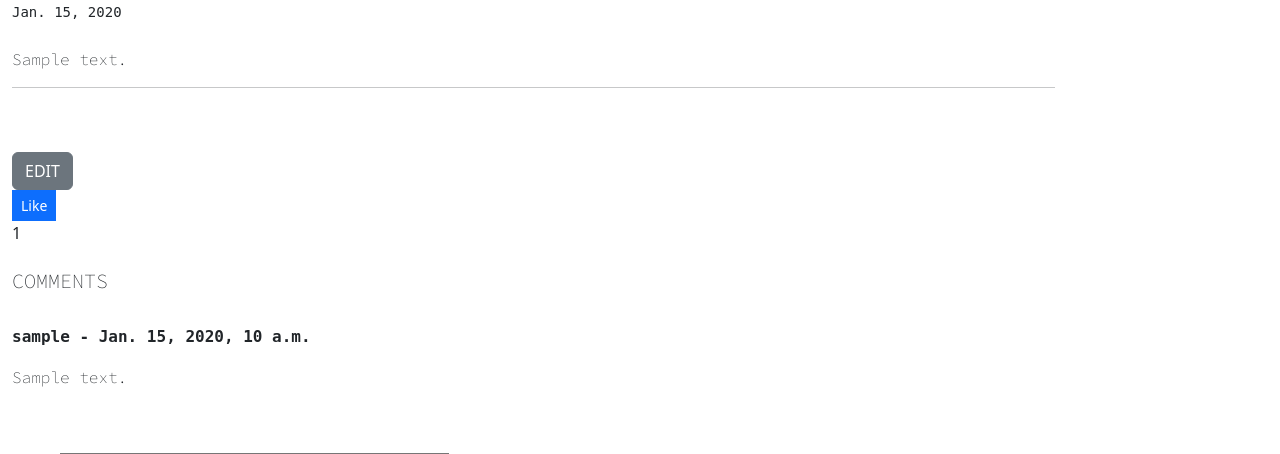
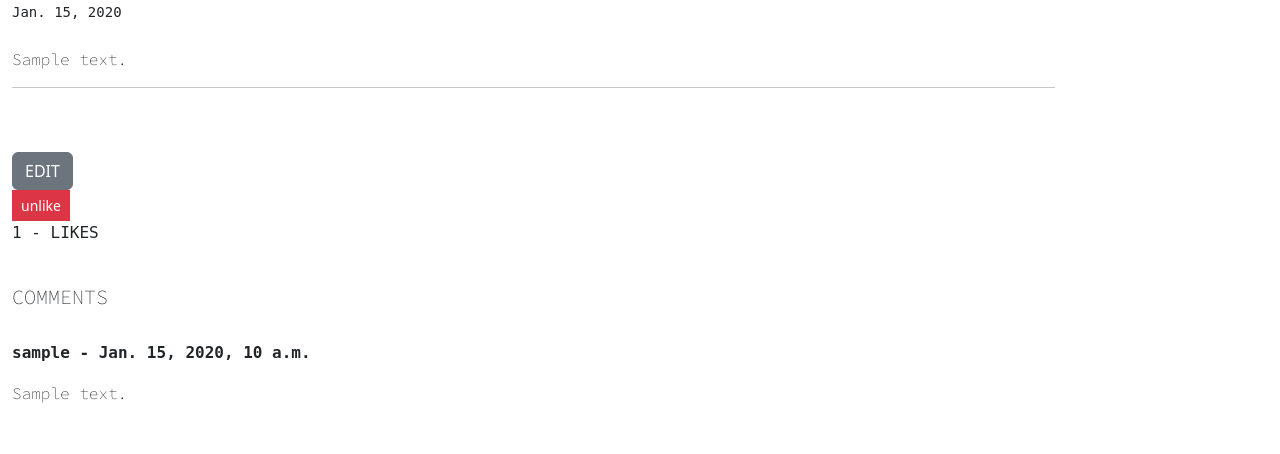
Before and after one commit to NickWaldock/talk-practice-forum-p4, a Django app: page /article/1 in a window 1280 px wide. Shown: the part 343-797 px from the top of the page. Run offline with Django 3.2, Linux system fonts and the light colour scheme; a user stored in the database is signed in; tables that the repository leaves empty hold one stand-in row (values such as "Sample post"); some libraries are stand-ins or nearby versions; some web fonts are replaced.

Commit message:
Add unlike button and display number of likes

```diff
--- a/blog/views.py
+++ b/blog/views.py
@@ -32,11 +32,15 @@ class PostView(generic.DetailView):
     def get_context_data(self, *args, **kwargs):
         category_menu = Category.objects.all()
         context = super(PostView, self).get_context_data(*args, **kwargs)
-        likes = get_object_or_404(Post, id=self.kwargs['pk'])
-        total_likes = likes.number_of_likes()
+        likes_count = get_object_or_404(Post, id=self.kwargs['pk'])
+        total_likes = likes_count.number_of_likes()
+        liked = False
+        if likes_count.likes.filter(id=self.request.user.id).exists():
+            liked = True
         context["form"] = CommentForm()
         context["category_menu"] = category_menu
         context["total_likes"] = total_likes
+        context["liked"] = liked
         return context
 
     def post(self, request, *args, **kwargs):
@@ -100,7 +104,13 @@ def Categories(request, category):
 # View for likes
 def LikeView(request, pk):
     post = get_object_or_404(Post, id=request.POST.get('post_id'))
-    post.likes.add(request.user)
+    liked = False
+    if post.likes.filter(id=request.user.id).exists():
+        post.likes.remove(request.user)
+        liked = False
+    else:
+        post.likes.add(request.user)
+        liked = True
     return HttpResponseRedirect(reverse('article', args=[str(pk)]))
 
 
--- a/templates/article.html
+++ b/templates/article.html
@@ -31,12 +31,18 @@
             {% endif %}
 
             <!-- Form for recording likes -->
+            {% if user.is_authenticated %}
             <div class="form-group">
                 <form action="{% url 'like-post' post.pk %}" method="POST">
                     {% csrf_token %}
-                    <button class="btn btn-primary btn-sm rounded-0" type="submit" name="post_id" value="{{ post.id }}">Like</button>
+                    {% if liked %}
+                        <button class="btn btn-danger btn-sm rounded-0" type="submit" name="post_id" value="{{ post.id }}">unlike</button>
+                    {% else %}
+                        <button class="btn btn-secondary btn-sm rounded-0" type="submit" name="post_id" value="{{ post.id }}">like</button>
+                    {% endif %}
                 </form>
-                {{ total_likes }}
+                {% endif %}
+                <p class="title-font">{{ total_likes }} - LIKES</p>
             </div>
             <br>
 
--- a/templates/index.html
+++ b/templates/index.html
@@ -22,7 +22,7 @@
                         {{post.category}}
                       </a>
                       <p class="card-text body-font"><small class="text-muted">{{post.updated_on}}</small></p>
-                      <p>{{post.likes}}Likes</p>
+                      <p>{{ post.total_likes }}Likes</p>
                       {% if user.is_authenticated %}
                         {% if user.id == post.author.id %}
                         <small><a class="body-font" href="{% url 'update-post' post.pk %}">edit</a></small>
```
